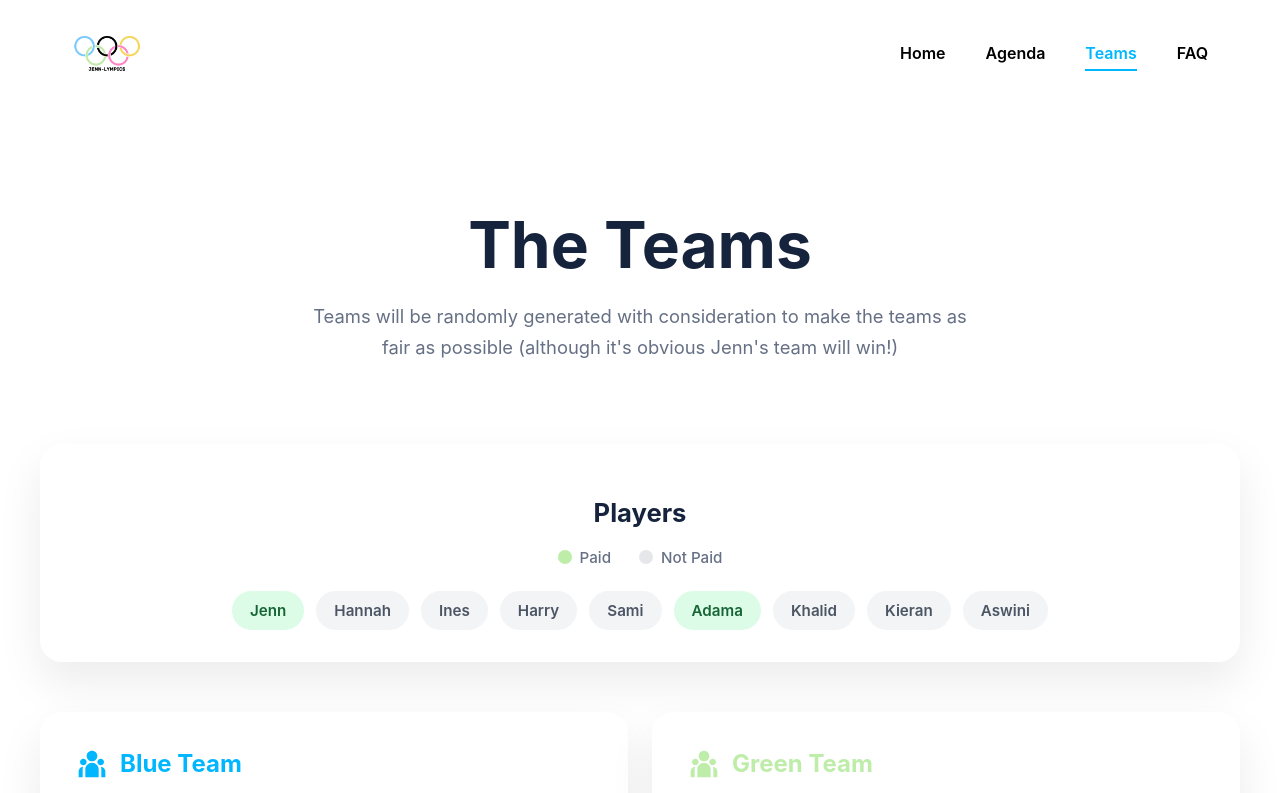
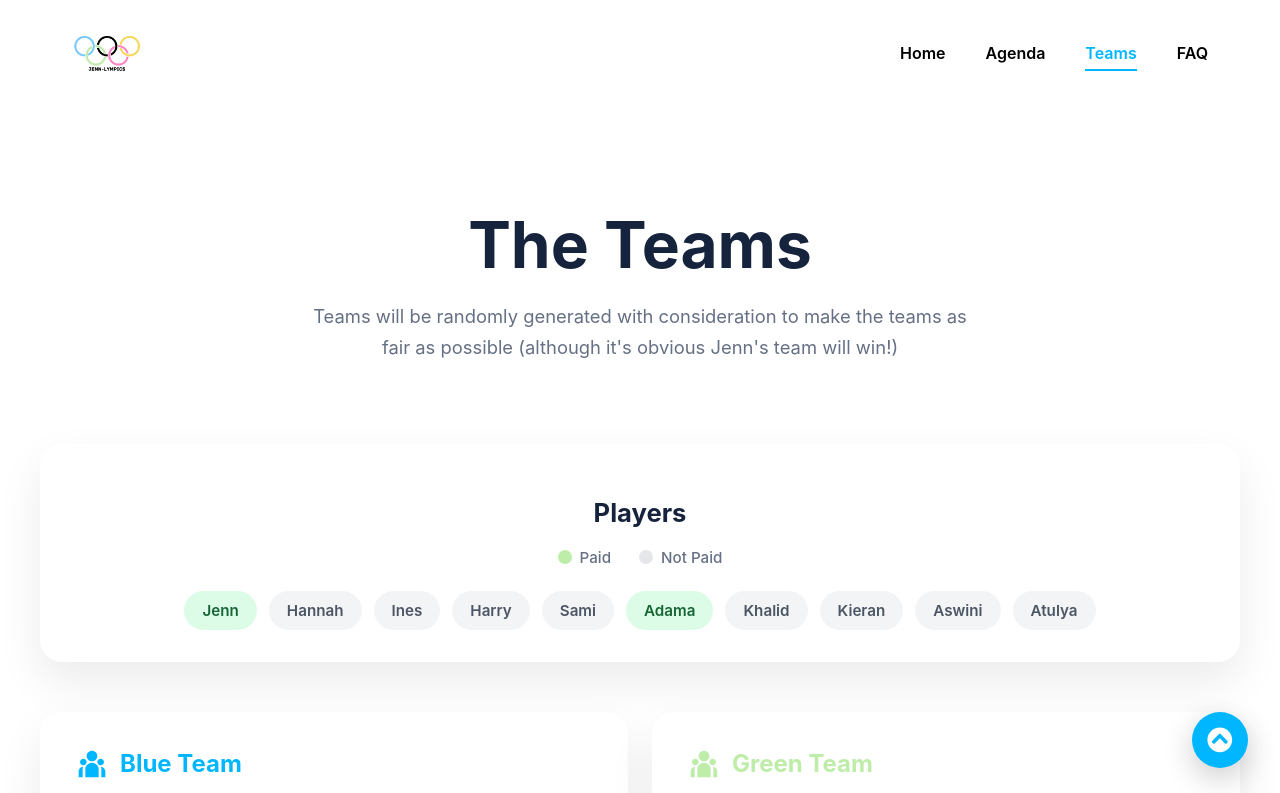
Before and after one commit to Jennipham/jenn-lympics, a React (Vite) app in the folder jenn-lympics-website/: page /teams in a window 1280 px wide. Shown: the top 793 px of the page. Built offline with nearby package versions, Linux system fonts and the light colour scheme.

Commit message:
adding scroll to top button

```diff
--- a/jenn-lympics-website/src/components/Teams/Teams.tsx
+++ b/jenn-lympics-website/src/components/Teams/Teams.tsx
@@ -14,6 +14,7 @@ export default function Teams() {
         { name: "Khalid", paid: false },
         { name: "Kieran", paid: false },
         { name: "Aswini", paid: false },
+        { name: "Atulya", paid: false },
     ];
 
     return (
--- /dev/null
+++ b/jenn-lympics-website/src/components/Utility/ScrollToTopButton/ScrollToTopButton.css
@@ -0,0 +1,40 @@
+.scroll-to-top {
+    position: fixed;
+    bottom: 32px;
+    right: 32px;
+
+    width: 56px;
+    height: 56px;
+
+    border: none;
+    border-radius: 50%;
+
+    background: #00b7ff;
+    color: white;
+
+    display: flex;
+    justify-content: center;
+    align-items: center;
+
+    cursor: pointer;
+
+    box-shadow: 0 10px 30px rgba(0, 0, 0, 0.2);
+
+    transition: all 0.25s ease;
+
+    z-index: 1000;
+}
+
+.scroll-to-top:hover {
+    transform: translateY(-4px) scale(1.08);
+    background: #00b7ff;
+    box-shadow: 0 16px 40px rgba(0, 0, 0, 0.3);
+}
+
+.scroll-to-top:active {
+    transform: scale(0.95);
+}
+
+.scroll-to-top svg {
+    font-size: 1.6rem;
+}
--- /dev/null
+++ b/jenn-lympics-website/src/components/Utility/ScrollToTopButton/ScrollToTopButton.tsx
@@ -0,0 +1,18 @@
+import "./ScrollToTopButton.css";
+import { FaChevronCircleUp } from "react-icons/fa";
+
+export default function ScrollToTopButton() {
+    return (
+        <button
+            className="scroll-to-top"
+            onClick={() =>
+                window.scrollTo({
+                    top: 0,
+                    behavior: "smooth",
+                })
+            }
+        >
+            <FaChevronCircleUp />
+        </button>
+    );
+}
--- a/jenn-lympics-website/src/pages/Home/Agenda.tsx
+++ b/jenn-lympics-website/src/pages/Home/Agenda.tsx
@@ -1,10 +1,12 @@
 import AgendaTimeline from "../../components/Agenda/AgendaTimeline";
+import ScrollToTopButton from "../../components/Utility/ScrollToTopButton/ScrollToTopButton";
 
 export default function Agenda() {
 
     return (
         <>
             <AgendaTimeline />
+            <ScrollToTopButton />
         </>
     );
 
--- a/jenn-lympics-website/src/pages/Home/Faq.tsx
+++ b/jenn-lympics-website/src/pages/Home/Faq.tsx
@@ -1,5 +1,11 @@
 import FaqSection from "../../components/Faq/FaqSection";
+import ScrollToTopButton from "../../components/Utility/ScrollToTopButton/ScrollToTopButton";
 
 export default function Faq() {
-    return <FaqSection />;
+    return (
+        <>
+            <FaqSection />
+            <ScrollToTopButton />
+        </>
+    );
 }
--- a/jenn-lympics-website/src/pages/Home/Home.tsx
+++ b/jenn-lympics-website/src/pages/Home/Home.tsx
@@ -1,11 +1,13 @@
 import EventInfo from "../../components/EventInfo/EventInfo";
 import Hero from "../../components/Hero/Hero";
+import ScrollToTopButton from "../../components/Utility/ScrollToTopButton/ScrollToTopButton";
 
 export default function Home() {
     return (
         <>
             <Hero />
             <EventInfo />
+            <ScrollToTopButton />
         </>
     );
 }
--- a/jenn-lympics-website/src/pages/Home/Teams.tsx
+++ b/jenn-lympics-website/src/pages/Home/Teams.tsx
@@ -1,10 +1,12 @@
 import Teams from "../../components/Teams/Teams";
+import ScrollToTopButton from "../../components/Utility/ScrollToTopButton/ScrollToTopButton";
 
 export default function TeamsPage() {
 
     return (
         <>
             <Teams />
+            <ScrollToTopButton />
         </>
     );
 
```
